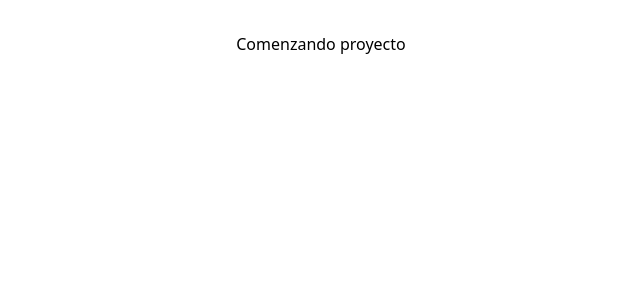
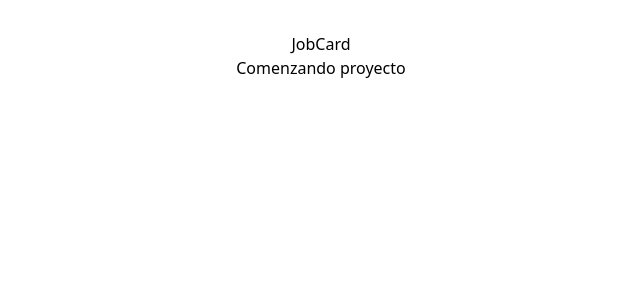
Before and after one commit to SofiaNLoop/ReactProject, a React (Vite) app: page / in a window 1280 px wide. Shown: the top 300 px of the page, without its empty margins (319-959 px from the left). Built offline with nearby package versions, Linux system fonts and the light colour scheme.

Commit message:
components folder created

```diff
--- a/src/App.jsx
+++ b/src/App.jsx
@@ -2,6 +2,8 @@ import { useState } from 'react'
 import reactLogo from './assets/react.svg'
 import viteLogo from '/vite.svg'
 import './App.css'
+
+import JobCard from './components/JobCard'
 
 function App() {
   const [count, setCount] = useState(0)
@@ -9,6 +11,7 @@ function App() {
   return (
     <>
       <div>
+        <JobCard></JobCard>
         <h1 className='bg-blue-500 text-black text 3xl' > Comenzando proyecto </h1>
       </div>
     </>
--- /dev/null
+++ b/src/components/JobCard/index.jsx
@@ -0,0 +1,9 @@
+import React from 'react'
+
+function JobCard() {
+  return (
+    <div>JobCard</div>
+  )
+}
+
+export default JobCard
```
Also changed, not shown: 1 other file (tests, documents, lock files or other folders).
